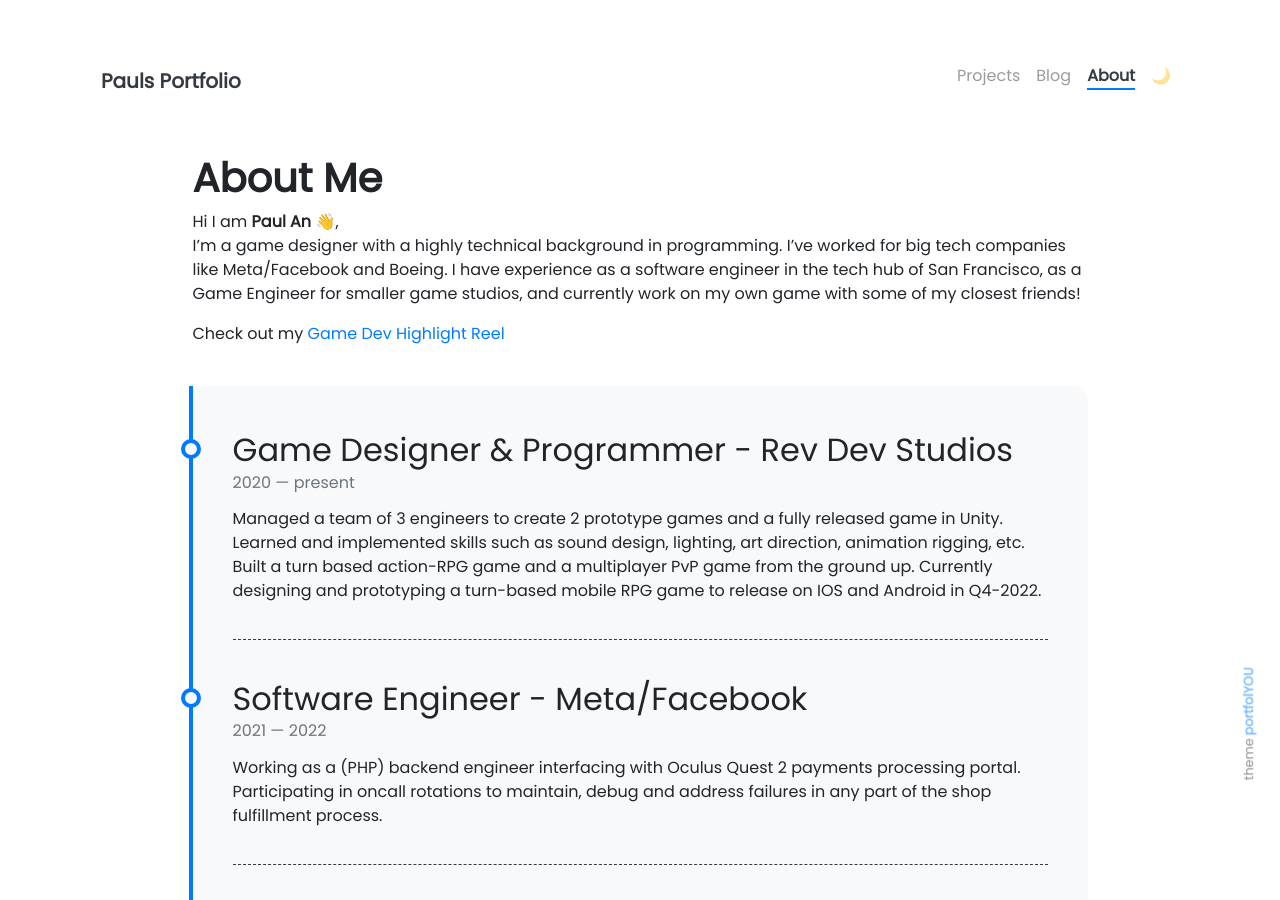
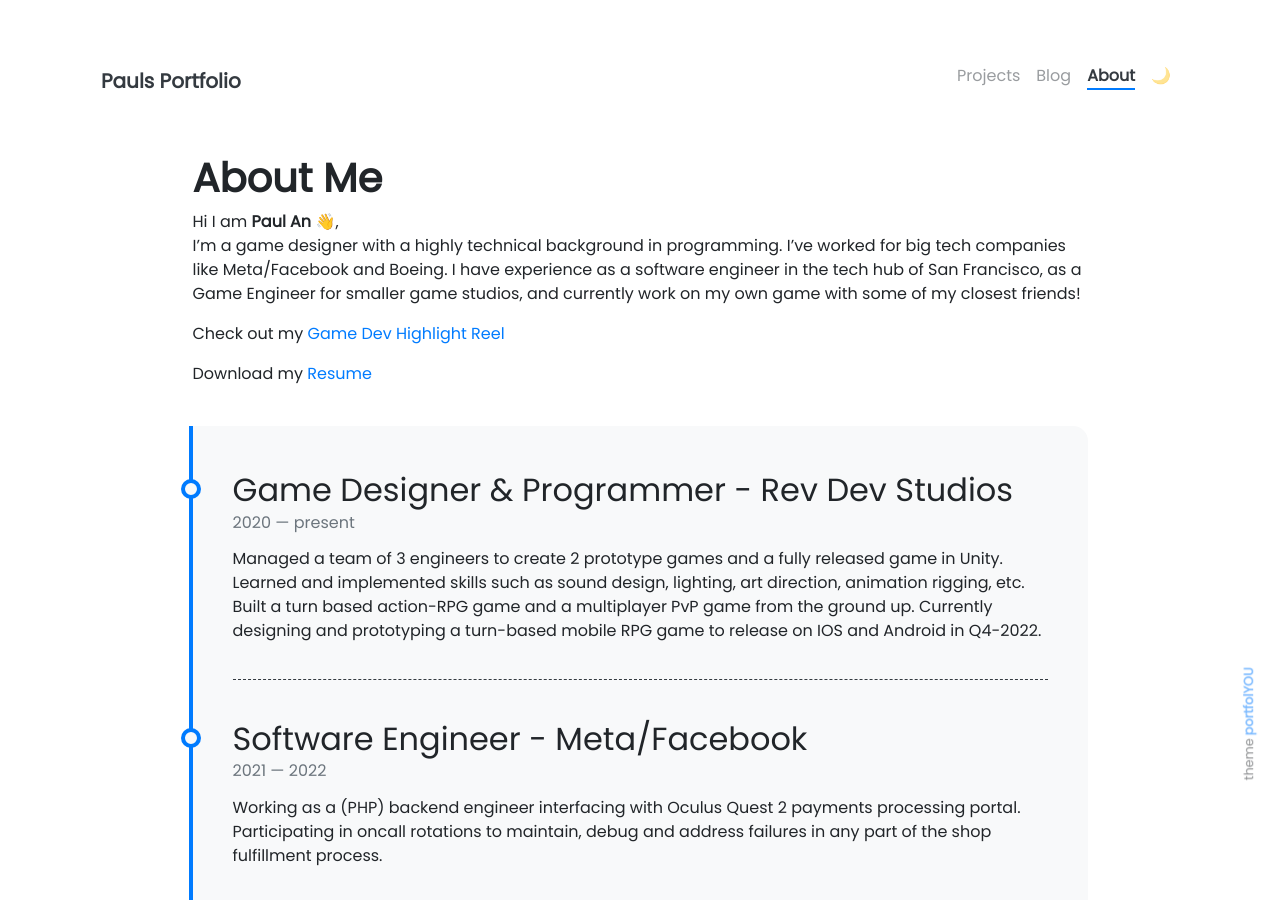
Before and after one commit to paulan94/GamePANPortfolio, a Jekyll site: the page built from pages/about.md, in a window 1280 px wide and 900 px high. Built offline with Jekyll 4.4.1, drawn with Linux system fonts in a browser that asks for light colours; nearby versions of some CDN libraries; emoji names are drawn with the system emoji font.

Commit message:
ass drive link to resume

```diff
--- a/_includes/landing.html
+++ b/_includes/landing.html
@@ -12,7 +12,7 @@
     <p class="text-muted wow animated slideInDown" data-wow-delay=".15s">{{ site.description }}</p>
 <a class="wow animated slideInUp" href="https://www.youtube.com/watch?v=xXlxTf8kA0w&ab_channel=RevDevStudios" target="_blank"><h5><b>Highlight Reel (Video)</b></h5></a>
 
-<a class="wow animated slideInUp" href="/assets/GameResumePaulAn2023.pdf" target="_blank"><h5><b>Resume Download</b></h5></a>
+<a class="wow animated slideInUp" href="https://drive.google.com/file/d/1itMwjrZatULBWbLOL8QUnArBerhUMkK9/view?usp=sharing" target="_blank"><h5><b>Resume Download</b></h5></a>
 
   </div>
 </div>
--- a/pages/about.md
+++ b/pages/about.md
@@ -12,6 +12,7 @@ I'm a game designer with a highly technical background in programming. I've work
 
 Check out my [Game Dev Highlight Reel](https://www.youtube.com/watch?v=xXlxTf8kA0w&ab_channel=RevDevStudios)
 
+Download my [Resume](https://drive.google.com/file/d/1itMwjrZatULBWbLOL8QUnArBerhUMkK9/view?usp=sharing)
 
 <div class="row">
 {% include about/timeline.html %}
```
Also changed, not shown: 2 other files.
